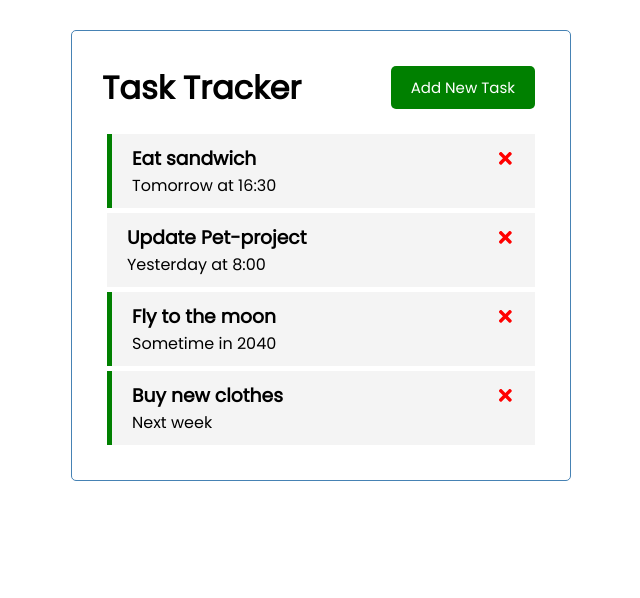
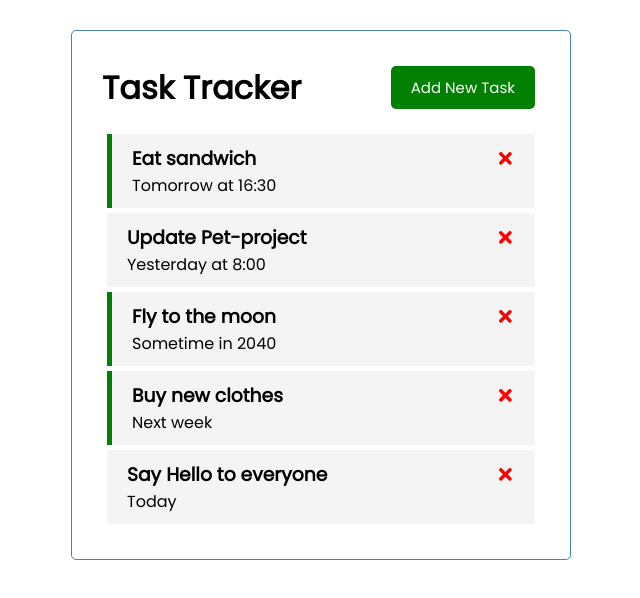
Before and after one commit to sbazarbay/react-task-tracker, a React (Create React App) app: page / in a window 1280 px wide. Shown: the top 598 px of the page, without its empty margins (319-959 px from the left). Built offline with nearby package versions, Linux system fonts and the light colour scheme; data requests are answered from the project's data file.

Commit message:
feat: add mini-server, modify actions to use API's

```diff
--- /dev/null
+++ b/db.json
@@ -0,0 +1,34 @@
+{
+  "tasks": [
+    {
+      "id": 1,
+      "text": "Eat sandwich",
+      "day": "Tomorrow at 16:30",
+      "reminder": true
+    },
+    {
+      "id": 2,
+      "text": "Update Pet-project",
+      "day": "Yesterday at 8:00",
+      "reminder": false
+    },
+    {
+      "id": 3,
+      "text": "Fly to the moon",
+      "day": "Sometime in 2040",
+      "reminder": true
+    },
+    {
+      "id": 4,
+      "text": "Buy new clothes",
+      "day": "Next week",
+      "reminder": true
+    },
+    {
+      "text": "Say Hello to everyone",
+      "day": "Today",
+      "reminder": false,
+      "id": 5
+    }
+  ]
+}
--- a/package.json
+++ b/package.json
@@ -10,6 +10,7 @@
     "@types/node": "^16.11.41",
     "@types/react": "^18.0.14",
     "@types/react-dom": "^18.0.5",
+    "json-server": "^0.17.0",
     "react": "^18.2.0",
     "react-dom": "^18.2.0",
     "react-icons": "^4.4.0",
@@ -21,7 +22,8 @@
     "start": "react-scripts start",
     "build": "react-scripts build",
     "test": "react-scripts test",
-    "eject": "react-scripts eject"
+    "eject": "react-scripts eject",
+    "server": "json-server --watch db.json --port 5000"
   },
   "eslintConfig": {
     "extends": [
--- a/src/App.tsx
+++ b/src/App.tsx
@@ -1,51 +1,77 @@
 import Header from './components/Header'
 import TaskList from './components/TaskList'
-import { useState } from 'react'
+import { useState, useEffect } from 'react'
 import AddTask from './components/AddTask'
-import { Props as TaskProps } from './components/Task'
 
 function App() {
   const [showForm, setShowForm] = useState(false)
   const [tasks, setTasks] = useState([
     {
-      id: 1,
-      text: 'Eat sandwich',
-      day: 'Tomorrow at 16:30',
-      reminder: true
-    },
-    {
-      id: 2,
-      text: 'Update Pet-project',
-      day: 'Yesterday at 8:00',
-      reminder: false
-    },
-    {
-      id: 3,
-      text: 'Fly to the moon',
-      day: 'Sometime in 2040',
-      reminder: true
-    },
-    {
-      id: 4,
-      text: 'Buy new clothes',
-      day: 'Next week',
-      reminder: true
+      "id": 1,
+      "text": "Eat sandwich",
+      "day": "Tomorrow at 16:30",
+      "reminder": true
     }
   ])
 
-  const addTask = (task: { text: string, day: string, reminder: boolean }) => {
-    const newTask: TaskProps['task'] = { id: (tasks.length + 1), ...task }
-    setTasks([...tasks, newTask])
+  const fetchTasks = async () => {
+    const res = await fetch('http://localhost:5000/tasks')
+    const data = await res.json()
+
+    return data
   }
 
-  const deleteTask = (id: number) => {
+  const fetchTask = async (id: number) => {
+    const res = await fetch(`http://localhost:5000/tasks/${id}`)
+    const data = await res.json()
+
+    return data
+  }
+
+  useEffect(() => {
+    const getTasks = async () => {
+      const tasksFromServer = await fetchTasks()
+      setTasks(tasksFromServer)
+    }
+
+    setTasks([])
+    getTasks()
+  }, [])
+
+  const addTask = async (task: { text: string, day: string, reminder: boolean }) => {
+    const res = await fetch('http://localhost:5000/tasks', {
+      method: 'POST',
+      headers: {
+        'Content-type': 'application/json'
+      },
+      body: JSON.stringify(task)
+    })
+    const data = await res.json()
+
+    setTasks([...tasks, data])
+  }
+
+  const deleteTask = async (id: number) => {
+    await fetch(`http://localhost:5000/tasks/${id}`, { method: 'DELETE' })
     setTasks(tasks.filter(task => task.id !== id))
   }
 
-  const toggleReminder = (id: number) => {
+  const toggleReminder = async (id: number) => {
+    const task = await fetchTask(id)
+    const updatedTask = { ...task, reminder: !task.reminder }
+
+    const res = await fetch(`http://localhost:5000/tasks/${id}`, {
+      method: 'PUT',
+      headers: {
+        'Content-type': 'application/json'
+      },
+      body: JSON.stringify(updatedTask)
+    })
+    const data = await res.json()
+
     setTasks(
       tasks.map(
-        task => task.id === id ? { ...task, reminder: !task.reminder } : task
+        task => task.id === id ? { ...task, reminder: data.reminder } : task
       )
     )
   }
```
Also changed, not shown: 1 other file (tests, documents, lock files or other folders).
